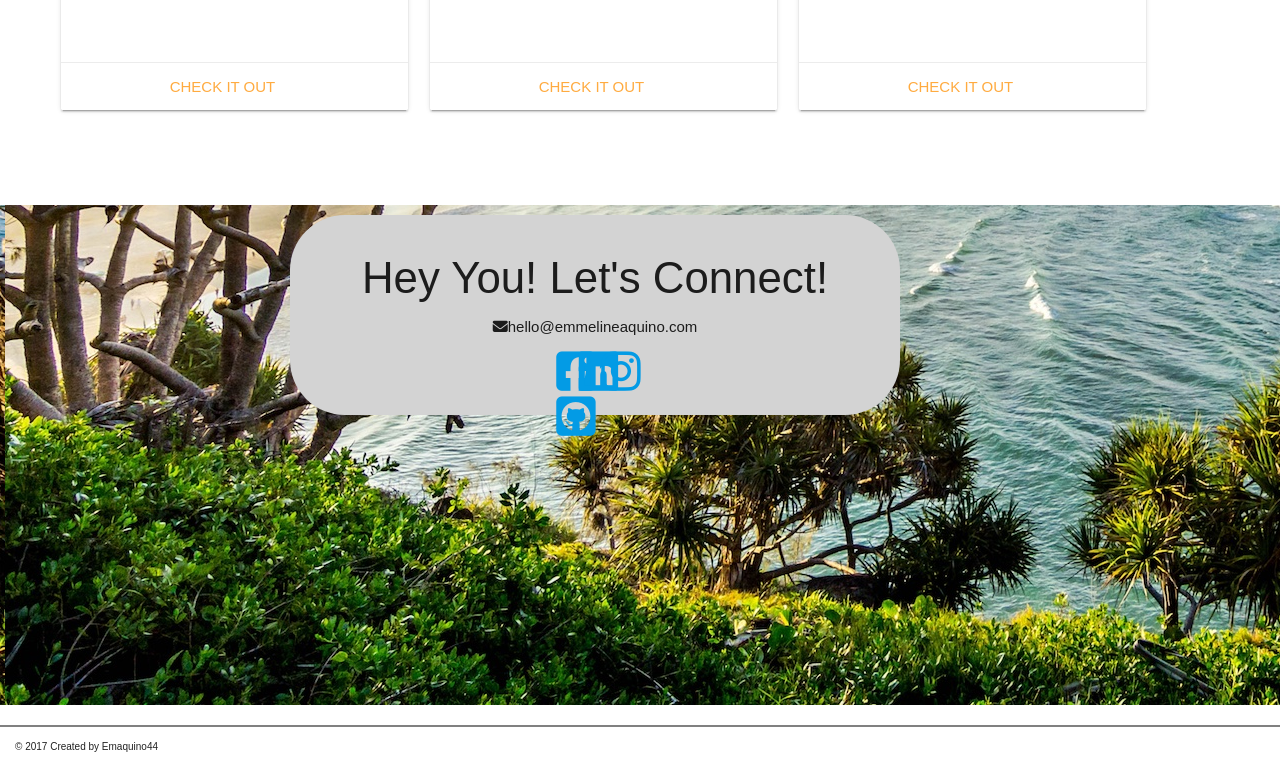
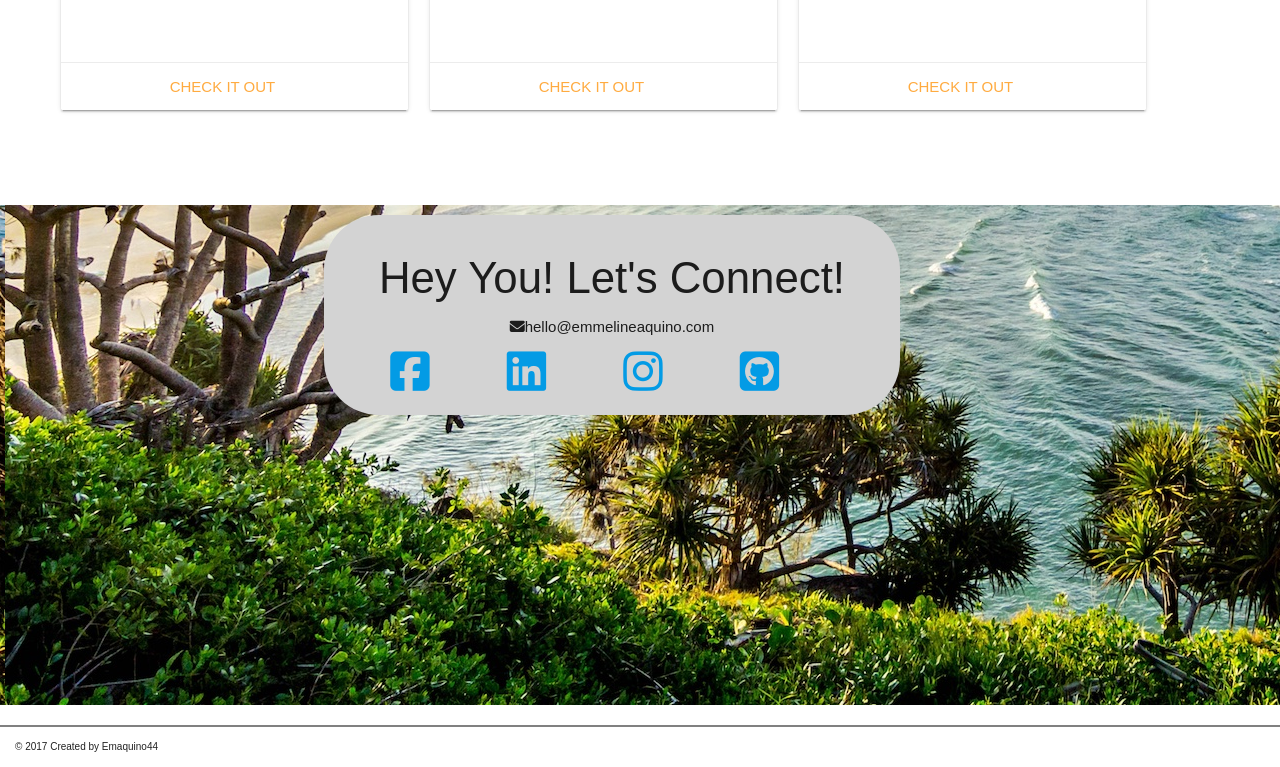
Before and after one commit to emaquino44/emaquino44.github.io, a plain HTML site: page index.html in a window 1280 px wide. Shown: the part 1901-2668 px from the top of the page. Drawn offline with nearby package versions, Linux system fonts and the light colour scheme; files that its build step writes are made by us from their sources.

Commit message:
fixed icons in footer

```diff
--- a/index.html
+++ b/index.html
@@ -148,7 +148,7 @@
                 <h3 id="loveto">Hey You! Let's Connect!</h3>
                 <p><i class="fa fa-envelope" aria-hidden="true"></i>hello@emmelineaquino.com</p>
             </div>
-            <div id="iconrow" class="row" style="padding-right:20px;margin:200px;margin-top:-20px;padding-top:20px">
+            <div id="iconrow" class="row">
                 <div id="fbicon" class="col s3"><a href="https://www.facebook.com/em.aquino"><i class="fa fa-facebook-square fa-3x" aria-hidden="true"></i></a>
                 </div>
                 <div id="link" class="col s3"><a href="https://www.linkedin.com/in/emaquino44/"><i class="fa fa-linkedin-square fa-3x" aria-hidden="true"></i></a></li>
```
